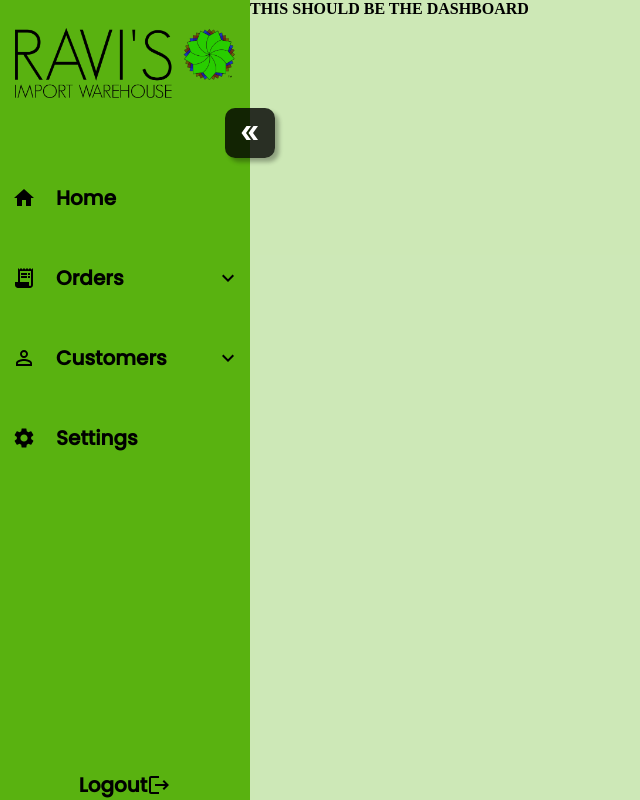
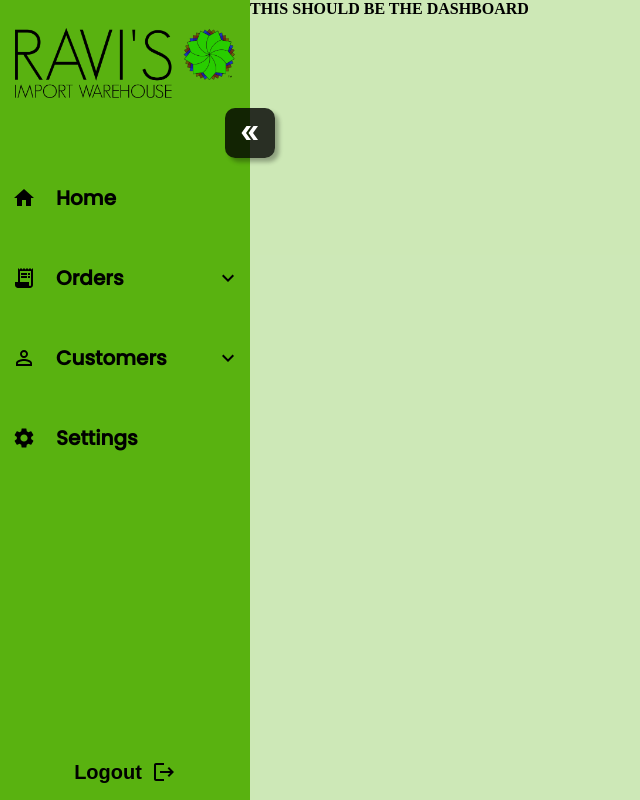
Before and after one commit to jorgec23/RavisAdminDashboard, a Next.js app: page / in a window 1280 px wide. Shown: the top 800 px of the page, without its empty margins (0-640 px from the left). Built offline with nearby package versions, Linux system fonts and the light colour scheme.

Commit message:
fixed logout button, dropdown arrow behavior was achieved via multiple transforms applied to nested elements

```diff
--- a/components/SideNavBar/SideNavBar.jsx
+++ b/components/SideNavBar/SideNavBar.jsx
@@ -40,9 +40,9 @@ export default function SideNavBar() {
                         </div>
                         <div className={styles.sideNavLogoutContainer}>
                             <div className={sideBarOpen?styles.logoutBtnContainer:styles.logoutBtnContainerClosed}>
-                                <span className = {sideBarOpen?styles.logoutText:styles.logoutTextClosed}>Logout</span>
                                 <button className = {styles.logoutBtn}>
-                                    {<LogoutIcon className={styles.logoutBtnIcon}/>}
+                                    <span className = {sideBarOpen?styles.logoutText:styles.logoutTextClosed}>Logout</span>
+                                    {<LogoutIcon className={sideBarOpen?styles.logoutBtnIcon:styles.logoutBtnIconClosed}/>}
                                 </button>
                             </div>
                         </div>
--- a/components/SideNavBar/SideNavBar.module.scss
+++ b/components/SideNavBar/SideNavBar.module.scss
@@ -136,6 +136,11 @@ $sidenav-width-closed: 75px;
   .sideNavLogoutContainer{
     display: flex;
     justify-content: center;
+    margin-bottom: 1em;
+  }
+
+  .sideNavLogoutContainer:hover {
+    background-color: rgba(0, 0, 0, 0.2);
   }
 }
 
@@ -160,7 +165,14 @@ $sidenav-width-closed: 75px;
   width:50px;
   height:50px;
   font-size: medium;
+  transform: translateX(0em);
+  transition: transform 500ms ease-in;
+}
 
+.logoutBtnIconClosed {
+  composes:logoutBtnIcon;
+  transform: translateX(-2em);
+  transition: transform 500ms ease-in;
 }
 
 .logoutBtn {
@@ -168,25 +180,19 @@ $sidenav-width-closed: 75px;
   display: flex;
   align-items: center;
   justify-content: center;
+  // flex-grow: 1;
 }
 
 .logoutBtnContainer {
   display:flex;
   align-items: center;
   justify-content: center;
-  // position:absolute;
-  // left:150px;
-  // bottom:100px;
-  // border-style: solid;
-  // border-width: 2px;
-  transition: left 0.5s ease-in-out;
 }
+
 .logoutBtnContainerClosed {
   composes:logoutBtnContainer;
-  left:15px;
-  // border-style: solid;
-  // border-width: 2px;
-  transition: left 0.5s ease-in-out;
+  // left:10px;
+  // transition: left 0.5s ease-in-out;
 }
 
 .logoutText{
@@ -196,20 +202,13 @@ $sidenav-width-closed: 75px;
   font-weight: 700;
   font-size: 20px;
   opacity: 1;
-  transition: left 500ms ease-in-out, opacity 300ms ease-in;
+  padding-right:.5em;
+  transition: left 500ms ease-in-out, opacity 400ms ease-in;
 }
 
 .logoutTextClosed {
   composes: logoutText;
   left: 10px;
   opacity: 0;
-  transition: left 500ms ease-in-out, opacity 300ms ease-in;
+  transition: left 500ms ease-in-out, opacity 400ms ease-in;
 }
-
-
-// .logoutBtnClosed {
-//   composes: logoutBtnContainer;
-//   left:.5em;
-//   // transition: left c ease-in-out;
-//   bottom:100px;
-// }
--- a/components/SidebarItem/sidebarItem.jsx
+++ b/components/SidebarItem/sidebarItem.jsx
@@ -26,7 +26,9 @@ export default function SideItem ({item}){
                         {item.icon}
                         <span className = {sideBarOpen?styles.linkText:styles.linkTextClosed}>{item.text}</span>
                     </div>
-                    <NavigateNextIcon className = {open?styles.dropdownIcon:styles.dropdownIconClosed}/>
+                    <div className = {sideBarOpen?styles.dropdownIconSidebarOpen:styles.dropdownIconSidebarClosed}>
+                        <NavigateNextIcon className = {open?styles.dropdownIcon:styles.dropdownIconClosed}/>
+                    </div>
                 </div>
 
                 <div className={open?styles.sideItemSubMenuContainer:styles.sideItemSubMenuContainerClosed}>
--- a/components/SidebarItem/sidebarItem.module.scss
+++ b/components/SidebarItem/sidebarItem.module.scss
@@ -79,7 +79,7 @@
     font-size: 20px;
     font-weight: 700;
     opacity: 1;
-    transition: opacity 200ms ease-in;
+    transition: opacity 300ms ease-in;
     transition-delay: 250ms;
     padding-left:1em;
 }
@@ -88,7 +88,7 @@
     composes: linkText;
     visibility: hidden;
     opacity: 0;
-    transition: opacity 250ms ease-in, visibility 0ms ease-in 250ms;
+    transition: opacity 300ms ease-in, visibility 0ms ease-in 250ms;
 }
 
 .dropdownIcon {
@@ -99,31 +99,31 @@
     // border-style: solid;
     // border-width: 1px;
     // border-color: black;
-
     transform: rotate(-90deg);
-    transition: rotate 300ms ease-in;
+    transition: transform 200ms ease-in;
     position:absolute;
     right:10px;
 }
 .dropdownIconClosed {
-    height:35px;
-    width: 35px;
-    color: black;
-    font-size:medium;
-    // border-style: solid;
-    // border-width: 1px;
-    // border-color: black;
-
+    composes:dropdownIcon;
     transform: rotate(90deg);
-    transition: rotate 300ms ease-in;
-    position:absolute;
-    right:10px;
-}
-
-.dropdownIcon{
+    transition: transform 200ms ease-in;
 
 }
 
+.dropdownIconSidebarOpen {
+    display:flex;
+    align-items: center;
+    justify-content: center;
+    opacity: 1;
+    transition: opacity 200ms ease-in;
+}
+
+.dropdownIconSidebarClosed {
+    composes:dropdownIconSidebarOpen;
+    opacity: 0;
+    transition: opacity 200ms ease-in;
+}
 
 .sublinkText {
     color: white;
```
